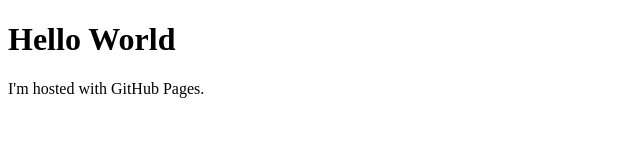
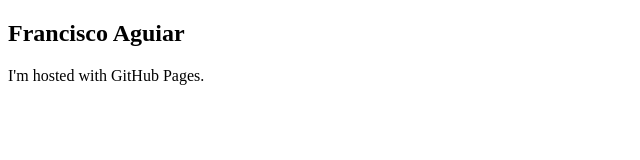
Before and after one commit to FranciscoAguiar/FranciscoAguiar.github.io, a plain HTML site: page index.html in a window 1280 px wide. Shown: the whole page, without its empty margins (0-640 px from the left). Drawn offline with Linux system fonts and the light colour scheme.

Commit message:
Update index.html
New title

```diff
--- a/index.html
+++ b/index.html
@@ -1,7 +1,7 @@
 <!DOCTYPE html>
 <html>
-<body>
-<h1>Hello World</h1>
-<p>I'm hosted with GitHub Pages.</p>
-</body>
+  <body>
+    <h2>Francisco Aguiar</h2>
+    <p>I'm hosted with GitHub Pages.</p>
+  </body>
 </html>
```
